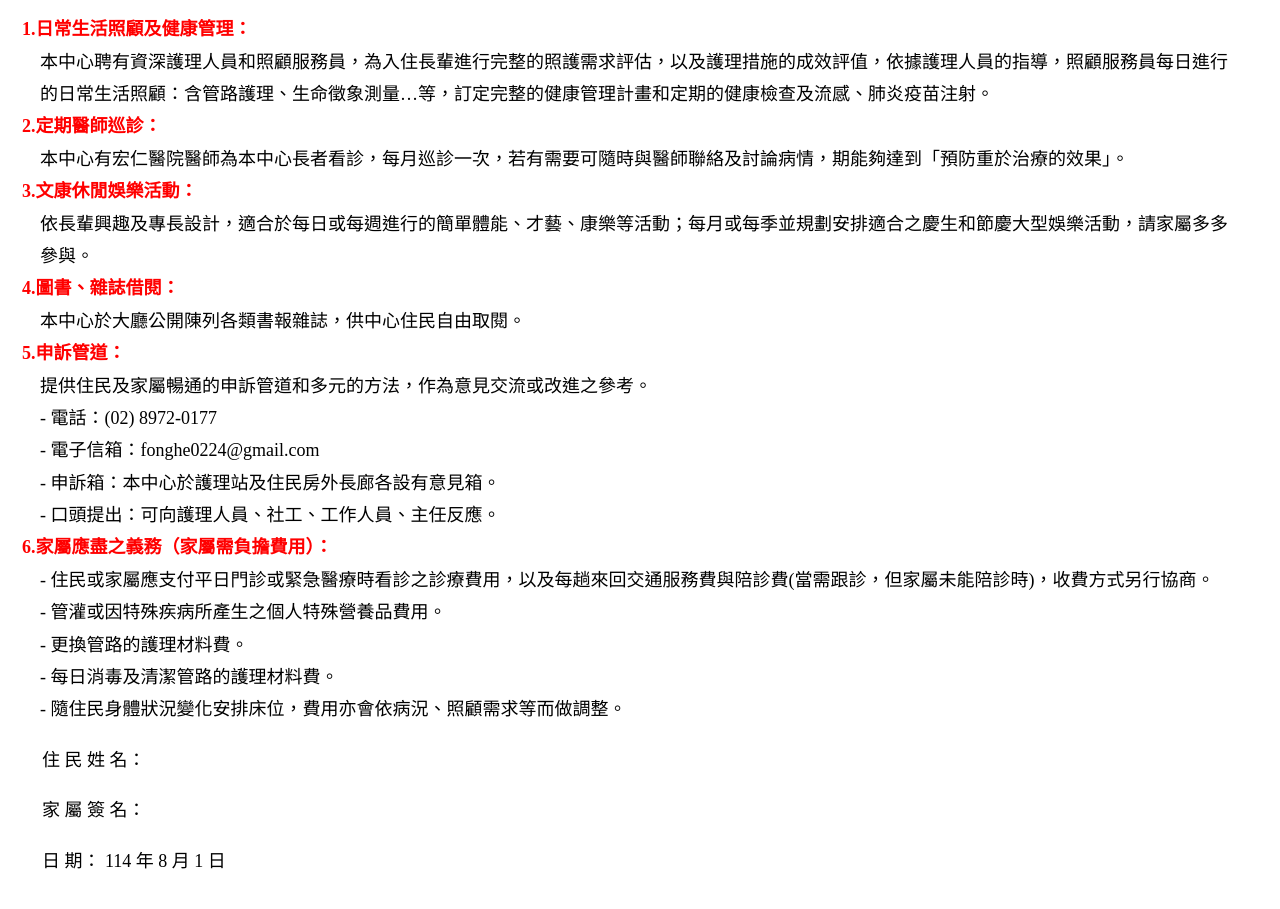
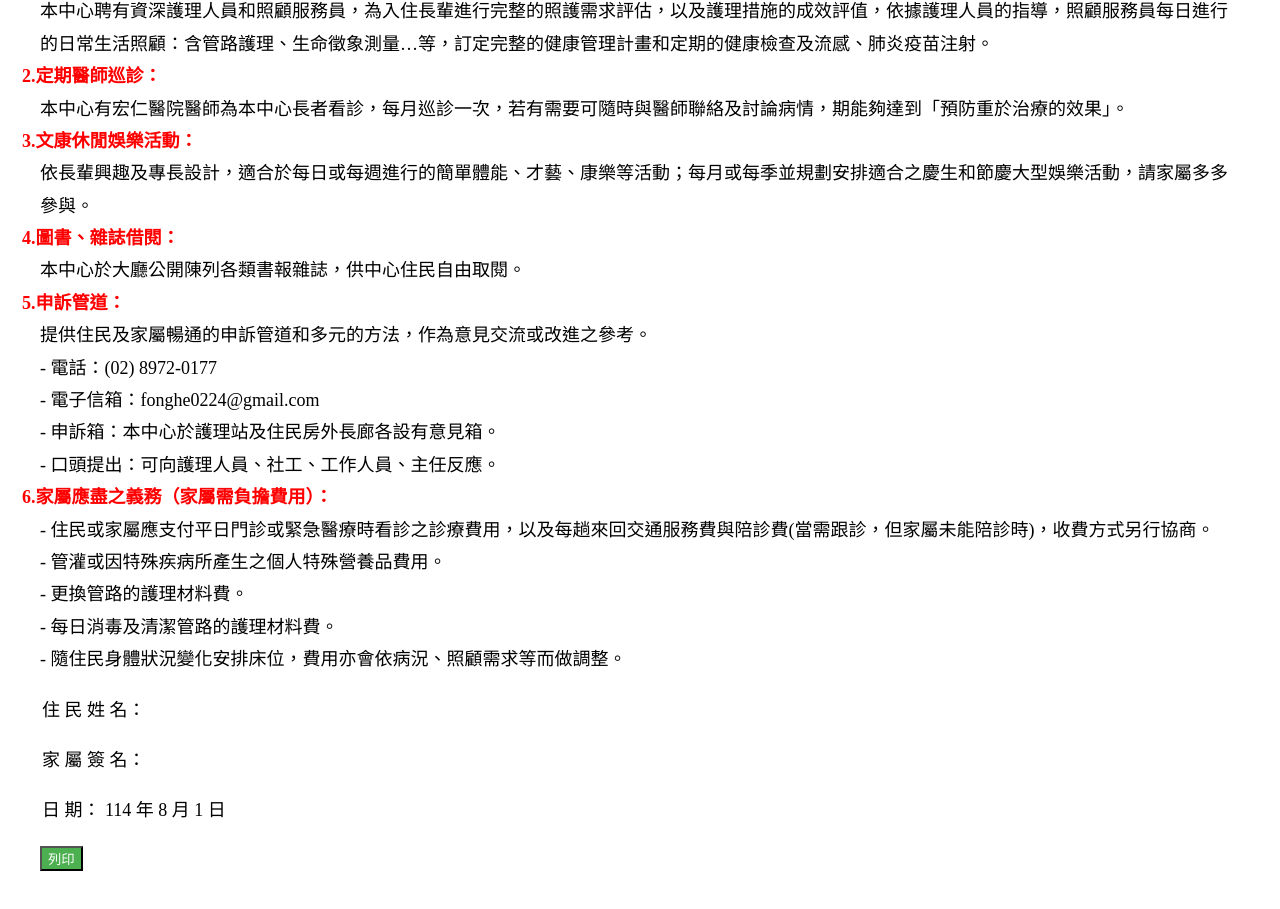
Before and after one commit to yqnacfmh9/yqnacfmh9.github.io, a plain HTML site: page web/生活公約及權力義務.html in a window 1280 px wide. Shown: the part 927-1836 px from the top of the page. Drawn offline with Linux system fonts and the light colour scheme.

Commit message:
Add files via upload

```diff
--- a/web/生活公約及權力義務.html
+++ b/web/生活公約及權力義務.html
@@ -3,7 +3,7 @@
 <html lang="zh-Hant">
 <head>
     <meta charset="UTF-8">
-    <title>生活公約1.0.1</title>
+    <title>生活公約1.0.2</title>
     <style>
         body {
             font-family: "標楷體";
@@ -19,6 +19,10 @@
         }
         ol ,p{
             padding-left: 20px;
+            font-size: 18px;
+        }
+        input{
+            font-family: "標楷體";
             font-size: 18px;
         }
         .section{
@@ -44,7 +48,6 @@
     </style>
 </head>
 <body>
-    <button class="print-button" onclick="window.print()">列印</button>
     <h1>新北市私立豐禾老人長期照顧中心(養護型)</h1>
     <h2>住民(家屬)生活公約及權利與義務</h2>
     <p style="text-align:right;">103年10月制定<br><span class="revision-year"></span>年01月修訂</p>
@@ -109,10 +112,11 @@
     </div>
 
     <div class="section">
-        <p>住 民 姓 名：</p>
+        <p>住 民 姓 名：<input type="text" style="border: none;"/></p>
         <p>家 屬 簽 名：</p>
         <p>日 期： <span class="revision-year"></span> 年 <span class="revision-month"></span> 月 <span class="revision-day"></span> 日</p>
     </div>
+    <button class="print-button" onclick="window.print()">列印</button>
     <script>
         const currentYear = new Date().getFullYear();
         document.querySelectorAll('.revision-year').forEach(element => {
```
